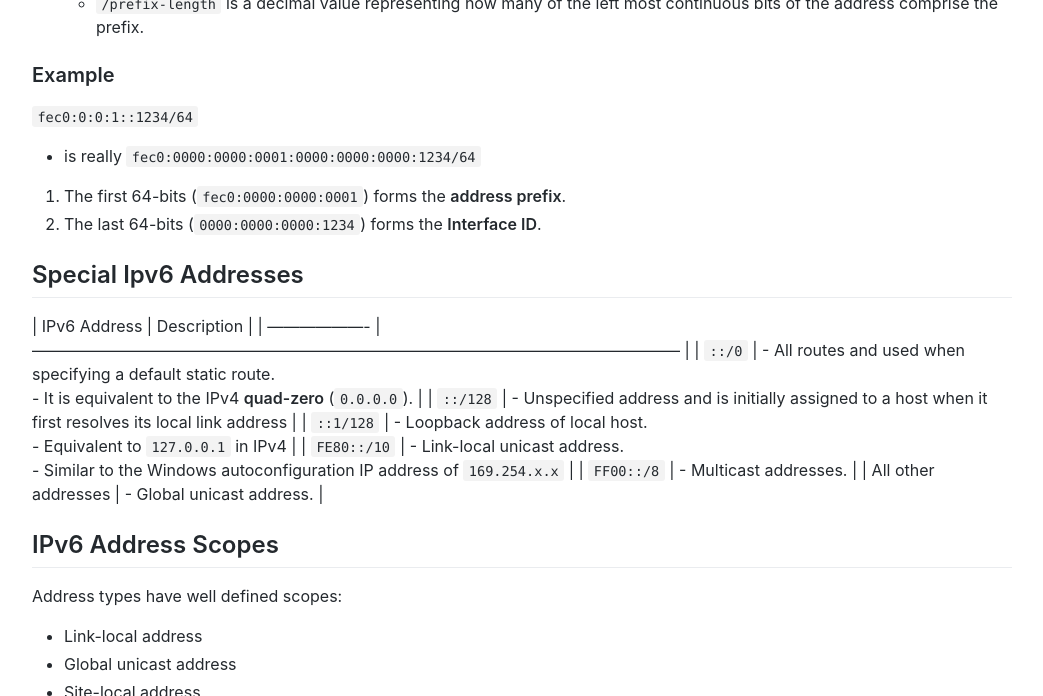
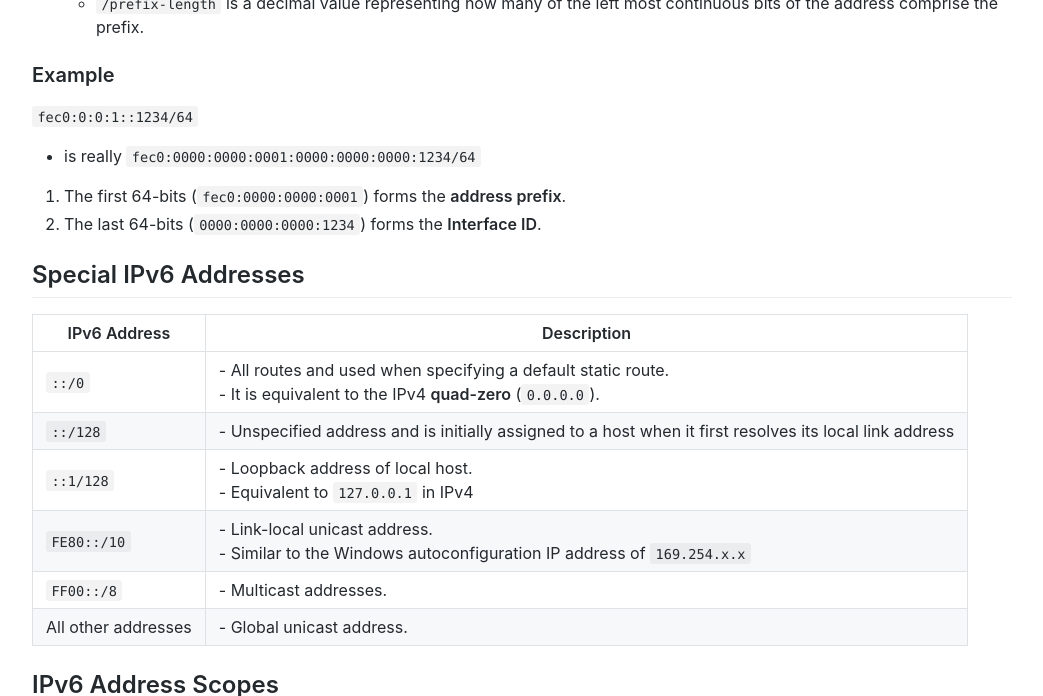
Before and after one commit to ryancranie/notes, a Jekyll site: the page built from Notes/Network Technologies/IPv6.md, in a window 1280 px wide and 900 px high, scrolled down 3685 px, cut to the strip 0-696 px from the top of the window. Shown: the whole strip, without its empty margins (118-1161 px from the left). Built offline with Jekyll 4.4.1, drawn with Linux system fonts in a browser that asks for light colours; our own code applies the rules of GitHub Pages for plain Markdown files; comment, search, counter and statistics services are not loaded.

```diff
--- a/Notes/Network Technologies/IPv6.md
+++ b/Notes/Network Technologies/IPv6.md
@@ -104,7 +104,8 @@ IPv6 uses the “*/prefix-length*” **CIDR notation** to denote how many bits i
 1. The first 64-bits (`fec0:0000:0000:0001`) forms the **address prefix**.
 2. The last 64-bits (`0000:0000:0000:1234`) forms the **Interface ID**.
 
-## Special Ipv6 Addresses
+## Special IPv6 Addresses
+
 | IPv6 Address        | Description                                                                                                                |
 | ------------------- | -------------------------------------------------------------------------------------------------------------------------- |
 | `::/0`              | - All routes and used when specifying a default static route.<br>- It is equivalent to the IPv4 **quad-zero** (`0.0.0.0`). |
```
